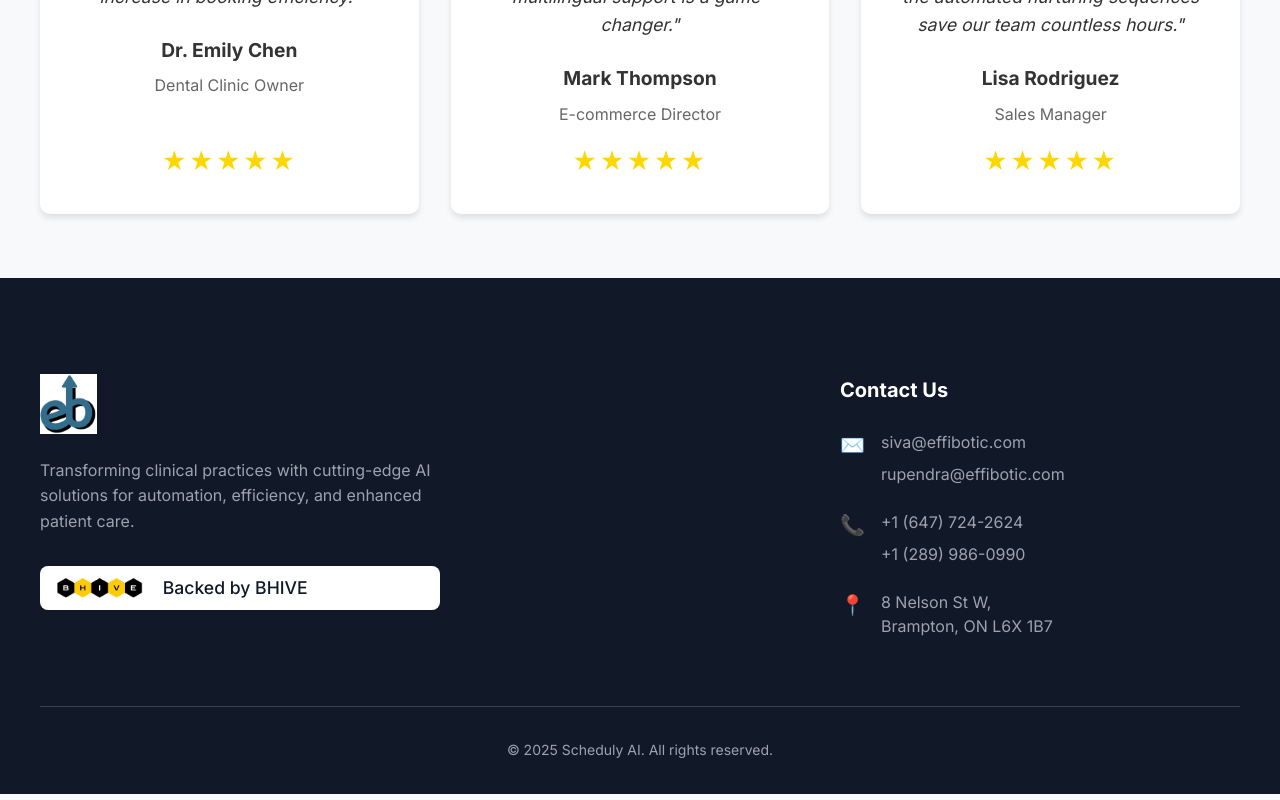
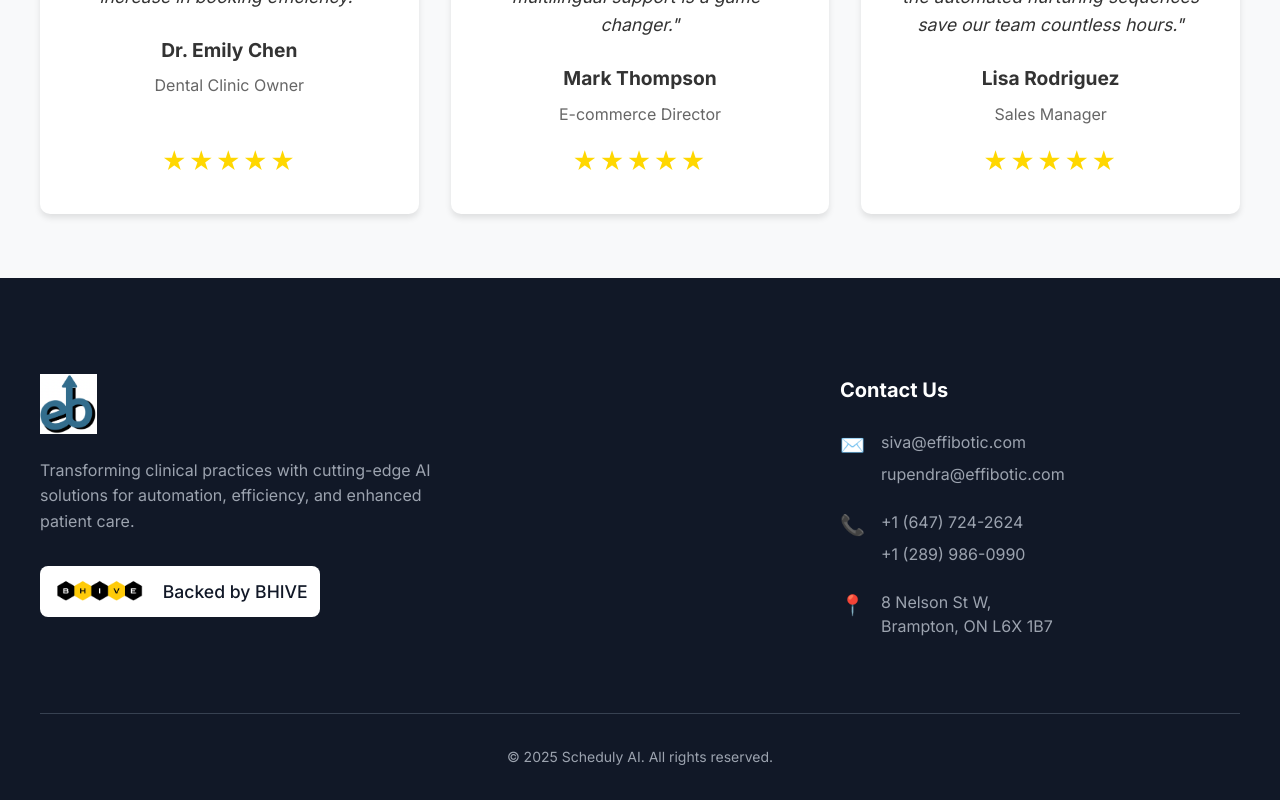
Before and after one commit to Jannatt22/Scheduly-AI, a React (Create React App) app: page / in a window 1280 px wide. Shown: the part 3132-3932 px from the top of the page. Built offline with nearby package versions, Linux system fonts and the light colour scheme.

Commit message:
Update: Adjust backed-by section width to fit content

```diff
--- a/src/App.css
+++ b/src/App.css
@@ -382,9 +382,10 @@ body {
   align-items: center;
   gap: 1rem;
   background: rgb(255, 255, 255);
-  padding: 0.5rem 0.75rem;
+  padding: 0.7rem 0.75rem;
   border-radius: 8px;
   margin-bottom: 2rem;
+  width: fit-content;
 }
 
 .backed-by-image {
```
